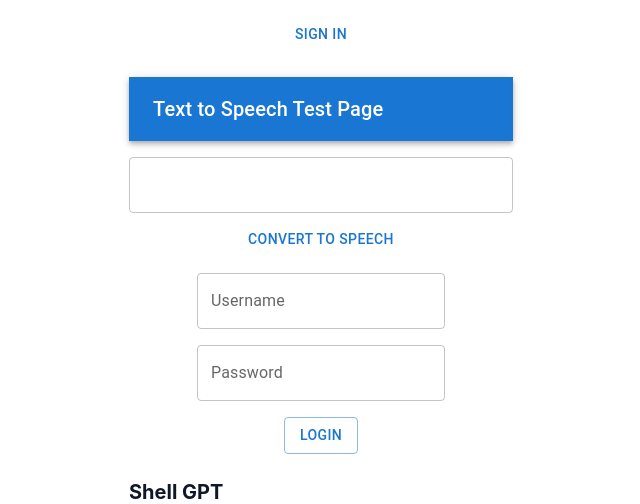
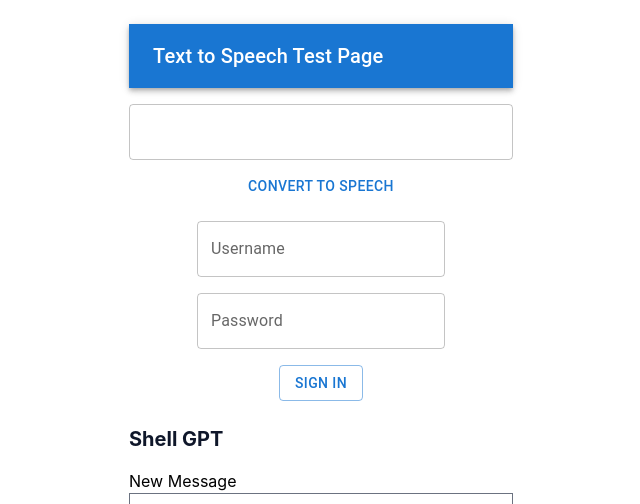
Before and after one commit to wang-chonghuan/react_voice_gpt, a React (Create React App) app in the folder client/: page / in a window 1280 px wide. Shown: the top 504 px of the page, without its empty margins (319-959 px from the left). Built offline with nearby package versions, Linux system fonts and the light colour scheme.

Commit message:
context done, login done, post msg with jwt done

```diff
--- a/client/src/App.tsx
+++ b/client/src/App.tsx
@@ -1,17 +1,15 @@
 import {ChatPage} from './components/ChatPage';
 import SpeechTestPage from "./components/SpeechTestPage";
-import LoginPageSimple from "./components/LoginPageSimple";
+import SignInPage from "./components/SignInPage";
 import {AppProvider} from "./context/AppContext";
-import {SignInPage} from "./components/SignInPage";
 
 // <SpeechTestPage/>
 function App() {
   return (
     <>
       <AppProvider>
+        <SpeechTestPage/>
         <SignInPage/>
-        <SpeechTestPage/>
-        <LoginPageSimple/>
         <ChatPage/>
       </AppProvider>
     </>
--- a/client/src/api/sendMessage.ts
+++ b/client/src/api/sendMessage.ts
@@ -1,6 +1,6 @@
 import {MessageBody} from './types';
 
-export async function sendMessage(sendMsgBody: MessageBody): Promise<MessageBody> {
+export async function sendMessage(sendMsgBody: MessageBody, jwt: string): Promise<MessageBody> {
   // pre prcess body
   console.log('Request body:', sendMsgBody);
   // send request
@@ -10,6 +10,7 @@
     body: JSON.stringify(sendMsgBody),
     headers: {
       'Content-Type': 'application/json',
+      'Authorization': jwt
     },
   });
   // post process body
--- a/client/src/components/LoginPageSimple.tsx
+++ /dev/null
@@ -1,64 +0,0 @@
-import React, {useState} from "react";
-
-import Button from '@mui/material/Button';
-import TextField from '@mui/material/TextField';
-import Stack from '@mui/material/Stack';
-import {UserReq} from "../context/authenticate";
-
-function LoginPageSimple() {
-
-  const [user, setUser] = useState<UserReq>({
-    username: '',
-    password: ''
-  });
-  const [isAuthenticated, setAuth] = useState(false);
-
-  const handleChange = (event: React.ChangeEvent<HTMLInputElement>) => {
-    setUser({...user, [event.target.name]: event.target.value});
-  }
-
-  const login = async () => {
-    console.log('login before fetch v2: ', user)
-    const response = await fetch(process.env.REACT_APP_MAIVC_URL! + 'login', {
-      method: 'POST',
-      headers: {'Content-Type': 'application/json'},
-      body: JSON.stringify(user),
-    });
-    console.log('login end');
-    console.log('login Response:', response);
-
-    // if (response.headers.get('Content-Type')?.includes('application/json')) {
-    const jwtToken = response.headers.get('Authorization');
-    if (jwtToken !== null) {
-      sessionStorage.setItem('jwt', jwtToken);
-      setAuth(true);
-      console.log('Authorization jwt success: ', sessionStorage.getItem('jwt'));
-    } else {
-      console.log('Authorization jwt is null')
-    }
-  };
-
-  return (
-  <div>
-    <Stack spacing={2} alignItems='center' mt={2}>
-      <TextField
-        name="username"
-        label="Username"
-        onChange={handleChange}/>
-      <TextField
-        type="password"
-        name="password"
-        label="Password"
-        onChange={handleChange}/>
-      <Button
-        variant="outlined"
-        color="primary"
-        onClick={login}>
-        Login
-      </Button>
-    </Stack>
-  </div>
-);
-}
-
-export default LoginPageSimple;
--- a/client/src/components/SignInPage.tsx
+++ b/client/src/components/SignInPage.tsx
@@ -1,41 +1,95 @@
-import { authenticate } from '../context/authenticate';
-import { authorize } from '../context/authorize';
-import { useAppContext } from '../context/AppContext';
-import Stack from "@mui/material/Stack";
+import React, {useState} from "react";
+
 import Button from '@mui/material/Button';
+import TextField from '@mui/material/TextField';
+import Stack from '@mui/material/Stack';
+import {User, UserReq} from "../context/authenticate";
+import {useAppContext} from "../context/AppContext";
+import {authorize} from "../context/authorize";
 
-export function SignInPage() {
-  const { user, loading, dispatch } = useAppContext();
+function SignInPage() {
 
-  async function handleSignInClick() {
-    dispatch({ type: 'authenticate' });
-    const authenticatedUser = await authenticate();
-    dispatch({
-      type: 'authenticated',
-      user: authenticatedUser,
-    });
-    if (authenticatedUser !== undefined) {
-      dispatch({ type: 'authorize' });
-      const authorizedPermissions = await authorize(authenticatedUser.username);
-      dispatch({
-        type: 'authorized',
-        permissions: authorizedPermissions,
-      });
-    }
+  // 从textfield里取到用户名和密码，保存在这个状态里，供登录使用
+  const [userReq, setUserReq] = useState<UserReq>({
+    username: '',
+    password: ''
+  });
+  const [isAuthenticated, setAuth] = useState(false);
+  const {user, loading, dispatch} = useAppContext();
+
+  // 用户输入时，填充UserReq
+  const handleChange = (event: React.ChangeEvent<HTMLInputElement>) => {
+    setUserReq({...userReq, [event.target.name]: event.target.value});
   }
 
+  // 用户按登录按钮时，调用这个函数，是异步的，界面不会卡住
+  const login = async () => {
+    try {
+      console.log('login before fetch v5: ', userReq);
+      // 设置全局状态，进入正在认证状态
+      dispatch({type: 'authenticate'});
+      const response = await fetch(process.env.REACT_APP_MAIVC_URL! + 'login', {
+        method: 'POST',
+        headers: {'Content-Type': 'application/json'},
+        body: JSON.stringify(userReq),
+      });
+      console.log('login Response:', response);
+      if (response.status === 401) {
+        console.log('Login failed: Unauthorized');
+        dispatch({ type: 'unauthenticated' });
+        return;
+      }
+
+      // 登录请求结束，从返回结果里取出jwt供后续访问其他接口使用
+      const jwtToken = response.headers.get('Authorization');
+      if (jwtToken !== null) {
+        console.log('Authorization jwt success: ', sessionStorage.getItem('jwt'));
+        // 把jwt存储在本地session里
+        sessionStorage.setItem('jwt', jwtToken);
+        // 构造一个User对象，保存进context里，供其他地方使用
+        // 注意，是通过dispatch存进context，同时设置了全局状态为已登录
+        const userRes: User = {
+          username: userReq.username,
+          jwt: jwtToken
+        };
+        dispatch({type: 'authenticated', user: userRes});
+        // 设置权限，比如未付费用户和付费用户的权限，但是暂不实现该功能
+        dispatch({type: 'authorize'});
+        const authorizedPermissions = await authorize(userRes.username);
+        dispatch({type: 'authorized', permissions: authorizedPermissions});
+      } else {
+        console.log('Authorization jwt is null');
+        dispatch({type: 'unauthenticated'});
+      }
+    } catch (e) {
+      console.log('login error:', e);
+      dispatch({ type: 'unauthenticated' });
+    }
+  };
+
   return (
-    <Stack spacing={2} alignItems='center' mt={2}>
-      {user ? (
-        <span className="ml-auto font-bold">{user.username} has signed in</span>
-      ) : (
+    <div>
+      <Stack spacing={2} alignItems='center' mt={2}>
+        <TextField
+          name="username"
+          label="Username"
+          onChange={handleChange}/>
+        <TextField
+          type="password"
+          name="password"
+          label="Password"
+          onChange={handleChange}/>
         <Button
-          onClick={handleSignInClick}
+          variant="outlined"
+          color="primary"
           disabled={loading}
-        >
-          {loading ? '...' : 'Sign in'}
+          onClick={login}>
+          {loading ? '...' : 'Sign In'}
         </Button>
-      )}
-    </Stack>
+        {user ? (<span className="ml-auto font-bold">{user.username} has signed in</span>) : (<></>)}
+      </Stack>
+    </div>
   );
 }
+
+export default SignInPage;
--- a/client/src/context/AppContext.tsx
+++ b/client/src/context/AppContext.tsx
@@ -1,8 +1,8 @@
-import { createContext, useContext, useReducer, ReactNode } from 'react';
-import {UserReq} from "./authenticate";
+import {createContext, useContext, useReducer, ReactNode} from 'react';
+import {User} from './authenticate';
 
 type State = {
-  user: undefined | UserReq;
+  user: undefined | User;
   permissions: undefined | string[];
   loading: boolean;
 };
@@ -12,21 +12,20 @@
   loading: false,
 };
 
-type Action =
-  | {
+type Action = | {
+  type: 'unauthenticated';
+} | {
   type: 'authenticate';
-}
-  | {
+} | {
   type: 'authenticated';
-  user: UserReq | undefined;
-}
-  | {
+  user: User | undefined;
+} | {
   type: 'authorize';
-}
-  | {
+} | {
   type: 'authorized';
   permissions: string[];
 };
+
 /**
  * @param state 当前的状态
  * @param action 要对当前状态做什么修改
@@ -36,12 +35,14 @@
  */
 function reducer(state: State, action: Action): State {
   switch (action.type) {
+    case 'unauthenticated':
+      return {...state, loading: false};
     case 'authenticate':
-      return { ...state, loading: true };
+      return {...state, loading: true};
     case 'authenticated':
-      return { ...state, loading: false, user: action.user };
+      return {...state, loading: false, user: action.user};
     case 'authorize':
-      return { ...state, loading: true };
+      return {...state, loading: true};
     case 'authorized':
       return {
         ...state,
@@ -58,18 +59,20 @@
 };
 const AppContext = createContext<AppContextType>({
   ...initialState,
-  dispatch: () => {},
+  dispatch: () => {
+  },
 });
 
 type Props = {
   children: ReactNode;
 };
-export function AppProvider({ children }: Props) {
+
+export function AppProvider({children}: Props) {
   // 用上面定义好的reducer函数来构造useReducer，
   // 生成出来的dispatch对象，包含了reducer里的功能，供外部使用，作用是用action修改状态
   // 把这个dispatch传给AppContext.Provider组件（其实就是上下文组件），这个组件再包裹app原有的根组件
   // 这样，根组件树上的所有组件，都能读取到dispatch函数了，同时也能读到user permission状态了。
-  const [{ user, permissions, loading }, dispatch] = useReducer(reducer, initialState);
+  const [{user, permissions, loading}, dispatch] = useReducer(reducer, initialState);
   return (
     <AppContext.Provider
       value={{
--- a/client/src/context/authenticate.ts
+++ b/client/src/context/authenticate.ts
@@ -1,12 +1,12 @@
-// 首先定义了一个名为User的接口,允许TypeScript在编译时检查user对象的属性类型是否正确
 // 这个类型是用户输入进来的，用户后续的登录
 export interface UserReq {
   username: string;
   password: string;
 }
 
+// 定义了一个名为User的接口,允许TypeScript在编译时检查user对象的属性类型是否正确
 // 这个类型是登录成功后返回的，在context中保存用户信息的
-export interface UserRes {
+export interface User {
   username: string;
   jwt: string;
 }
--- a/client/src/context/authorize.ts
+++ b/client/src/context/authorize.ts
@@ -1,5 +1,5 @@
 export function authorize(id: string): Promise<string[]> {
   return new Promise(
     (resolve) => setTimeout(
-      () => resolve(['admin']), 1000));
+      () => resolve(['admin']), 1));
 }
```
Also changed, not shown: client/src/components/ChatPage.tsx (+5 -2 lines).
